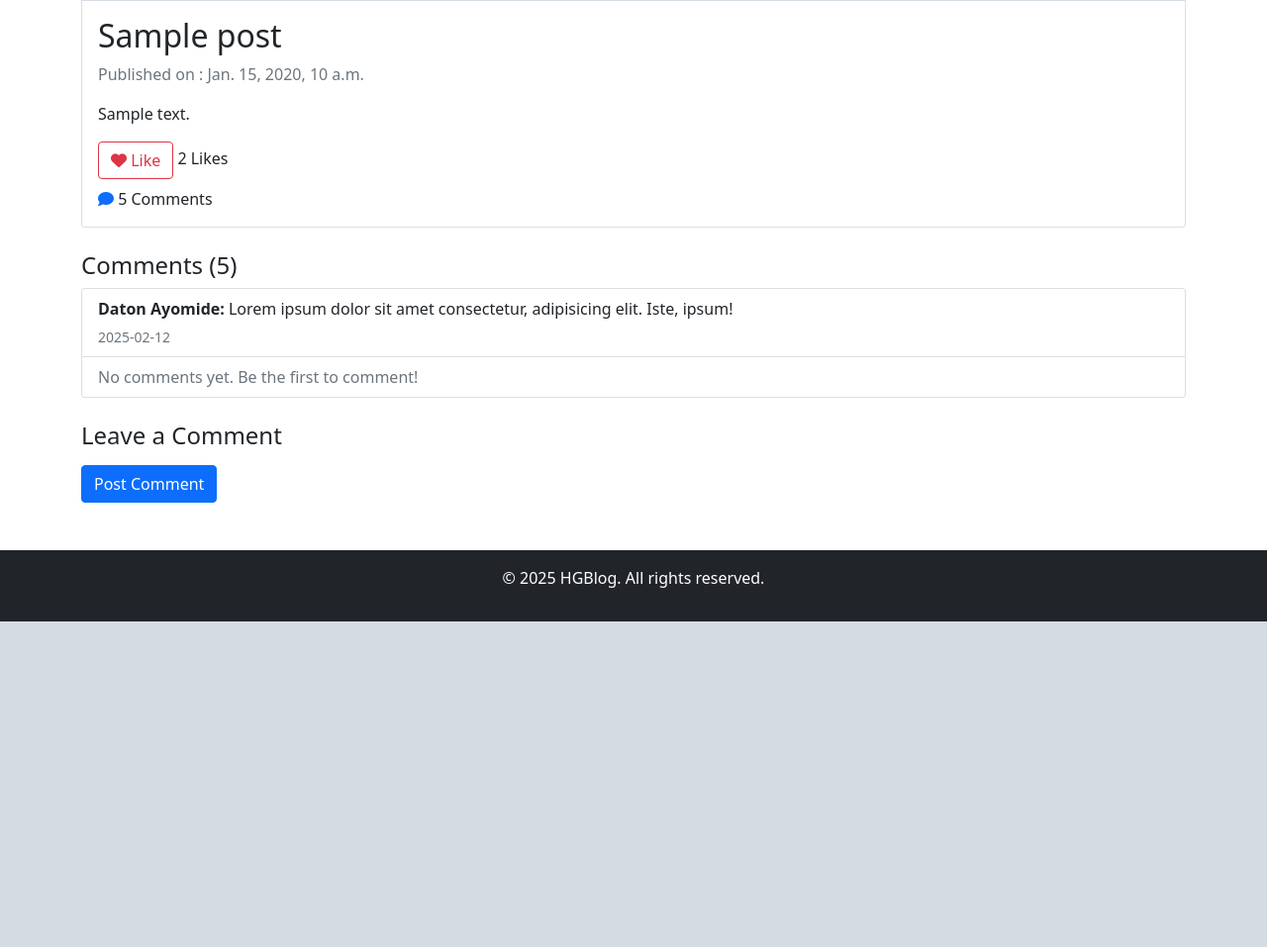
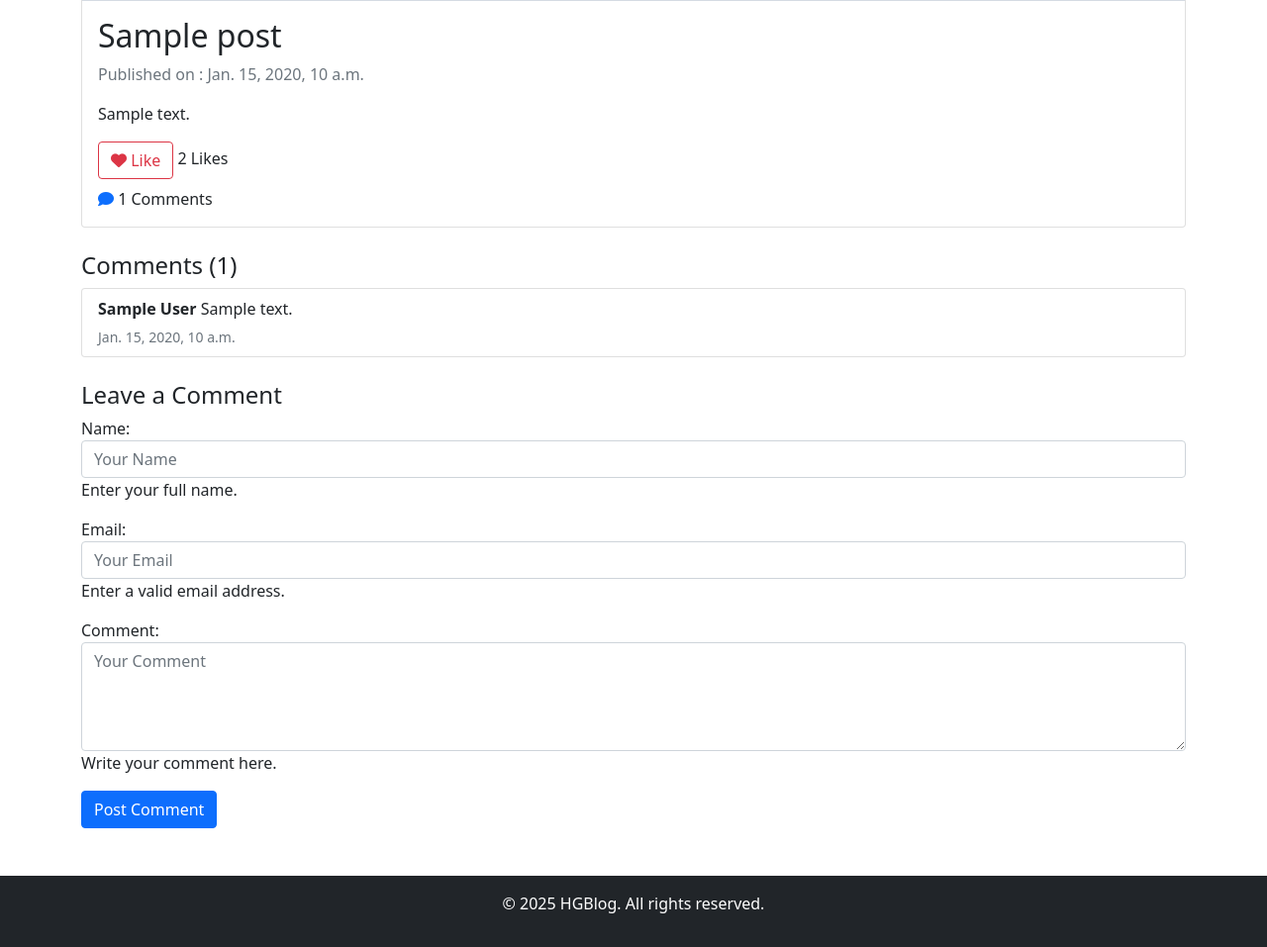
Before and after one commit to Hicham1970/django_blog, a Django app: template blog/myblog/templates/detail.html in a window 1280 px wide. Shown: the part 938-1895 px from the top of the page at 99% size. Before the commit the page ends 1566 px from the top, so only its background shows below. Run offline with Django 5.2, Linux system fonts and the light colour scheme; tables that the repository leaves empty hold one stand-in row (values such as "Sample post"); the template is opened without the code that fills it: values that come from a table or form of the project are taken from there, most other values are stand-ins (such as "Sample title", 1, 10 or a date in 2020); grey boxes marked "Sample" are stand-in pictures; data that the repository does not hold is empty; some libraries are stand-ins or nearby versions.

Commit message:
add the Comments section in the detail page and create and configure the form.py

```diff
--- a/blog/myblog/forms.py
+++ b/blog/myblog/forms.py
@@ -0,0 +1,22 @@
+from django import forms
+from .models import Comment
+
+class CommentForm(forms.ModelForm):
+    class Meta:
+        model = Comment
+        fields = ['author', 'email', 'body']
+        widgets = {
+            'author': forms.TextInput(attrs={'class': 'form-control', 'placeholder': 'Your Name'}),
+            'email': forms.EmailInput(attrs={'class': 'form-control', 'placeholder': 'Your Email'}),
+            'body': forms.Textarea(attrs={'class': 'form-control', 'placeholder': 'Your Comment', 'rows': 4}),
+        }
+        labels = {
+            'author': 'Name',
+            'email': 'Email',
+            'body': 'Comment',
+        }
+        help_texts = {
+            'author': 'Enter your full name.',
+            'email': 'Enter a valid email address.',
+            'body': 'Write your comment here.',
+        }
--- a/blog/myblog/models.py
+++ b/blog/myblog/models.py
@@ -5,7 +5,7 @@ from ckeditor.fields import RichTextField
 
 # Create your models here.
 class Blog(models.Model):
-    title = models.CharField(max_length=200)
+    title = models.CharField(max_length=500)
     image = models.CharField(max_length= 2025)
     content = RichTextField()
     description = models.TextField()
--- a/blog/myblog/templates/detail.html
+++ b/blog/myblog/templates/detail.html
@@ -25,26 +25,28 @@
           <!-- Comment Count -->
           <div class="mt-2">
             <i class="fa fa-comment text-primary"></i>
-            <span>5</span> Comments
+            <span>{{comments.count}}</span> Comments
           </div>
         </div>
       </div>
 
       <!-- Comments Section -->
       <div class="mt-4">
-        <h4>Comments (5)</h4>
+        <h4>Comments ({{ comments.count }})</h4>
         <ul class="list-group">
+          {% for comment in comments %}
           <li class="list-group-item">
             <p class="mb-1">
-              <strong>Daton Ayomide:</strong> Lorem ipsum dolor sit amet
-              consectetur, adipisicing elit. Iste, ipsum!
+              <strong>{{comment.author}}</strong> {{ comment.body }}
             </p>
-            <small class="text-muted">2025-02-12</small>
+            <small class="text-muted">{{comment.created_date}}</small>
           </li>
+          {% empty %}
 
           <li class="list-group-item text-muted">
             No comments yet. Be the first to comment!
           </li>
+          {% endfor %}
         </ul>
       </div>
 
@@ -52,7 +54,10 @@
       <div class="mt-4">
         <h4>Leave a Comment</h4>
         <form method="POST">
-          <div class="mb-3"></div>
+          {% csrf_token %} <!-- CSRF token for security -->
+          <div class="mb-3">
+            {{ form.as_p }} <!-- Render the form fields inside a <p> tag-->
+          </div>
           <button type="submit" class="btn btn-primary">Post Comment</button>
         </form>
       </div>
```
Also changed, not shown: blog/myblog/views.py (+20 -2 lines), 1 other file.
